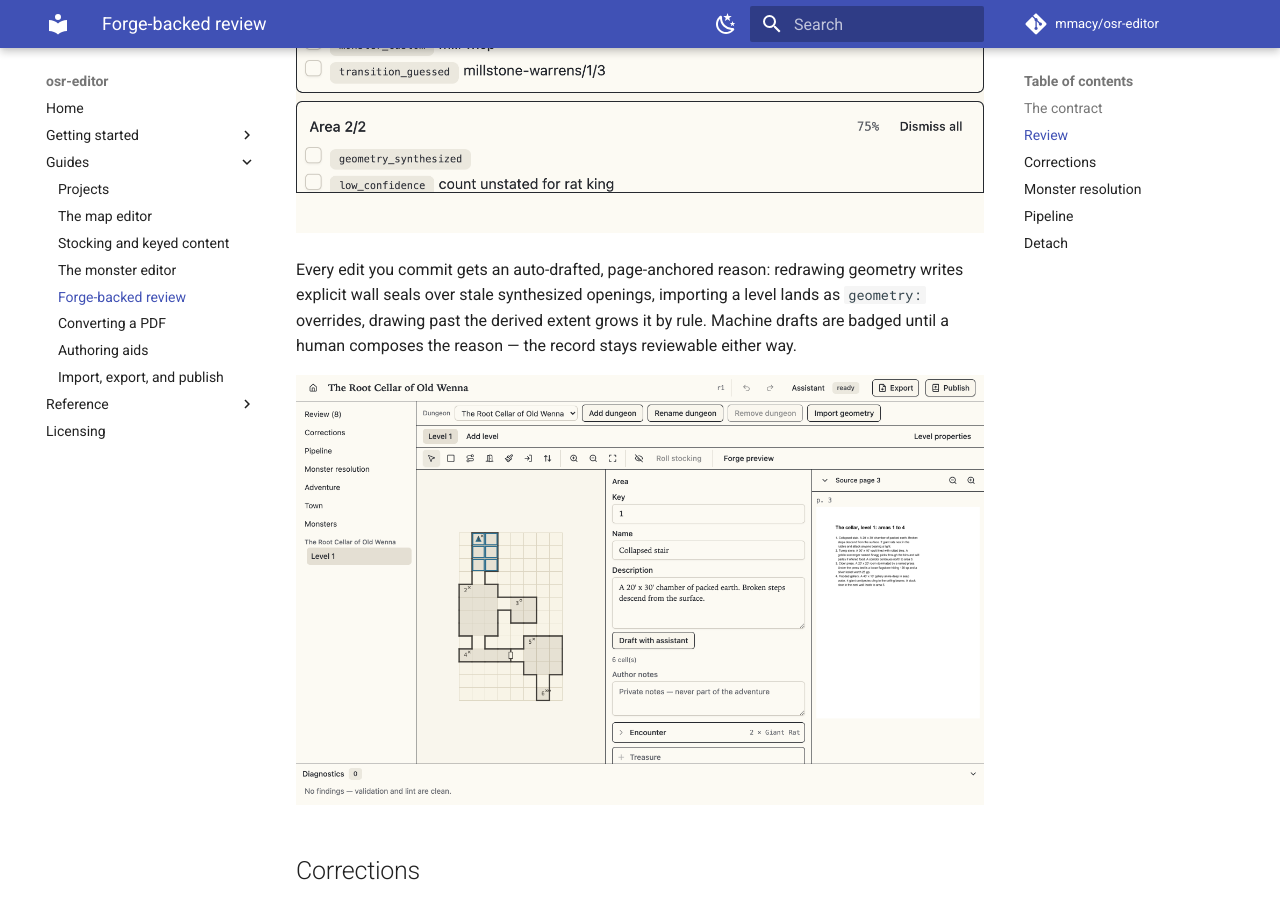
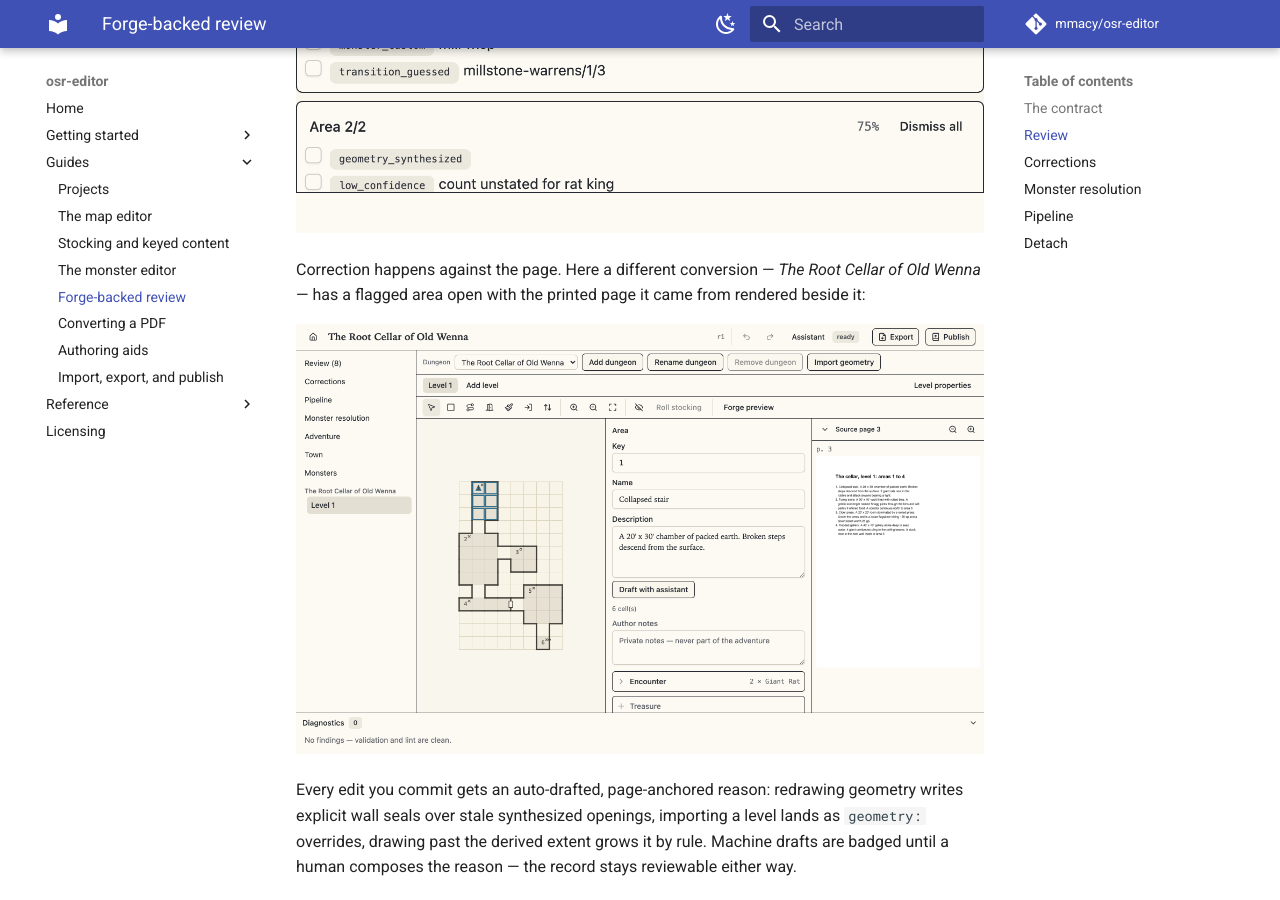
Before and after one commit to mmacy/osr-editor, an MkDocs documentation site: the page built from docs/guides/forge-backed-review.md, in a window 1280 px wide and 900 px high, scrolled down 1172 px. Built offline with MkDocs 1.6.1 and Material for MkDocs 9.7.7, drawn with Linux system fonts in a browser that asks for light colours; comment, search, counter and statistics services are not loaded.

Commit message:
place the source-pages shot beside the prose it illustrates
It had landed under the paragraph about auto-drafted reasons rather than the
one about correcting against the printed page. Moves it into the Review
section and adds the lead-in the plan asks for, naming it as a second module
so a reader does not assume one continuous session across the four images.

Claude-Session: https://claude.ai/code/session_01EWsMbZJktEqLrzdrB9XT4e

```diff
--- a/docs/guides/forge-backed-review.md
+++ b/docs/guides/forge-backed-review.md
@@ -15,10 +15,12 @@ Undo and redo work on the same terms: each step is a snapshot pair of the overri
 ![The review queue listing twelve flags across five areas, each with its confidence and flag kind](../assets/screenshots/review-queue-light.png#only-light)
 ![The review queue listing twelve flags across five areas, each with its confidence and flag kind](../assets/screenshots/review-queue-dark.png#only-dark)
 
-Every edit you commit gets an auto-drafted, page-anchored reason: redrawing geometry writes explicit wall seals over stale synthesized openings, importing a level lands as `geometry:` overrides, drawing past the derived extent grows it by rule. Machine drafts are badged until a human composes the reason — the record stays reviewable either way.
+Correction happens against the page. Here a different conversion — *The Root Cellar of Old Wenna* — has a flagged area open with the printed page it came from rendered beside it:
 
 ![A flagged area open beside its printed source page, in a second converted module](../assets/screenshots/source-pages-light.png#only-light)
 ![A flagged area open beside its printed source page, in a second converted module](../assets/screenshots/source-pages-dark.png#only-dark)
+
+Every edit you commit gets an auto-drafted, page-anchored reason: redrawing geometry writes explicit wall seals over stale synthesized openings, importing a level lands as `geometry:` overrides, drawing past the derived extent grows it by rule. Machine drafts are badged until a human composes the reason — the record stays reviewable either way.
 
 ## Corrections
 
```
